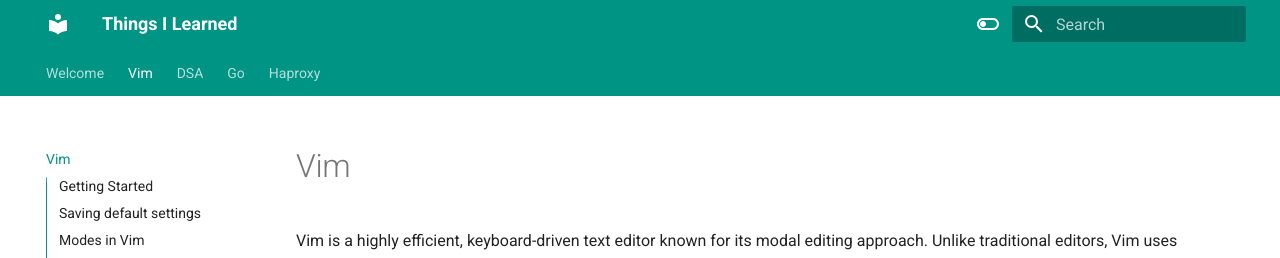
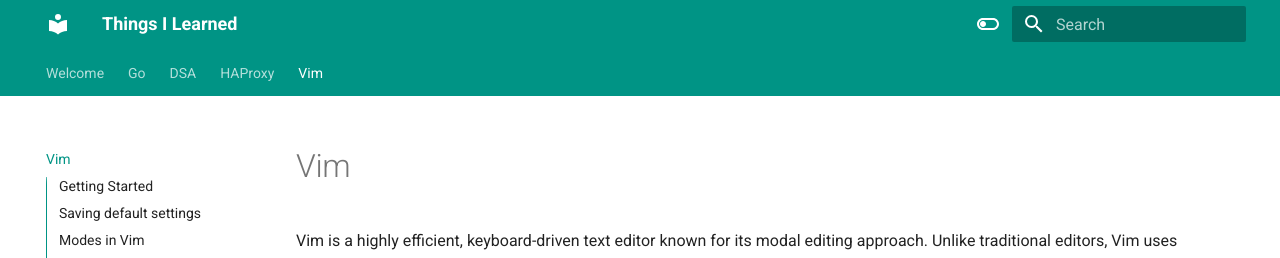
Before and after one commit to amritupreti/docs, an MkDocs documentation site: the page built from docs/vim/vim.md, in a window 1280 px wide and 900 px high. Shown: the top 258 px of the window. Built offline with MkDocs 1.6.1 and Material for MkDocs 9.7.7, drawn with Linux system fonts in a browser that asks for light colours; some of the changed lines change nothing that is shown.

Commit message:
Add nav for proper ordering.

```diff
--- a/mkdocs.yml
+++ b/mkdocs.yml
@@ -2,6 +2,16 @@ site_name: Things I Learned
 site_description: A personal knowledge base documenting my journey as a software engineer.
 site_author: Amrit Upreti
 site_url: https://amritupreti.github.io/docs/
+
+nav:
+  - Welcome: index.md
+  - Go:
+    - Basics: 'go/intro.md'
+  - DSA:
+    - Patterns: 'DSA/patterns.md'
+  - HAProxy: 'haproxy/haproxy.md'
+  - Vim: 'vim/vim.md'
+
 theme:
   name: material
   features:
```
Also changed, not shown: docs/vim/vim.md (renamed from docs/vim.md).
